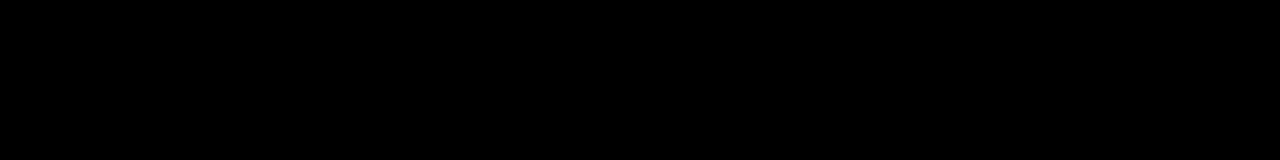
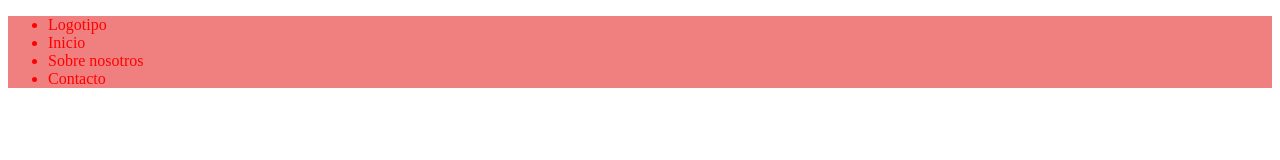
Before and after one commit to CesarAlba99/FSPage, a website: page index.html in a window 1280 px wide. Drawn offline with Linux system fonts and the light colour scheme.

Commit message:
primeros cambios sass

```diff
--- a/CSS/main.css
+++ b/CSS/main.css
@@ -1,7 +1,9 @@
+
+
+
 *{
     padding: 0;
     margin: 0;
-    background-color: black;
 }
 
 .header{
--- a/index.html
+++ b/index.html
@@ -4,13 +4,13 @@
     <meta charset="UTF-8">
     <meta http-equiv="X-UA-Compatible" content="IE=edge">
     <meta name="viewport" content="width=device-width, initial-scale=1.0">
-    <link rel="stylesheet" href="./css/main.css">
+    <link rel="stylesheet" href="./css/style.css">
     <link rel="shorcut icon" href="#">
     <title>Aliens</title>
 </head>
 <body>
-    <header class="paco">
-        <section>
+    <header class="header">
+        <section class="nav">
         <ul>
             <li class="etiqueta">Logotipo</li>
             <li>Inicio</li>
@@ -20,5 +20,15 @@
         </section>
     </header>
 
+
+
+    <section>
+
+
+
+    </section>
+
+
+
 </body>
 </html>
--- /dev/null
+++ b/sass/_navbar.scss
@@ -0,0 +1,6 @@
+.nav{
+
+    background-color: lightgray;
+    color:red;
+
+}
--- /dev/null
+++ b/sass/style.scss
@@ -0,0 +1,9 @@
+
+@use 'navbar';
+
+.nav{
+
+    background-color: lightcoral;
+    color:red;
+
+}
```
Also changed, not shown: package.json (added, +23 -0 lines), CSS/style.css (added), 2 other files.
